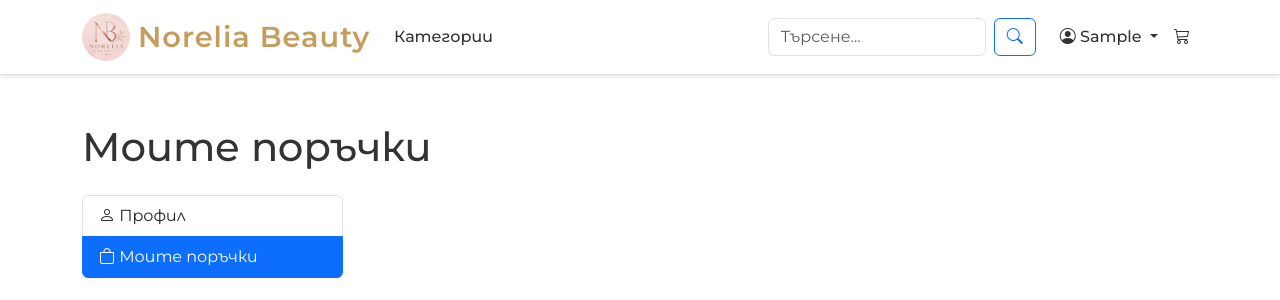
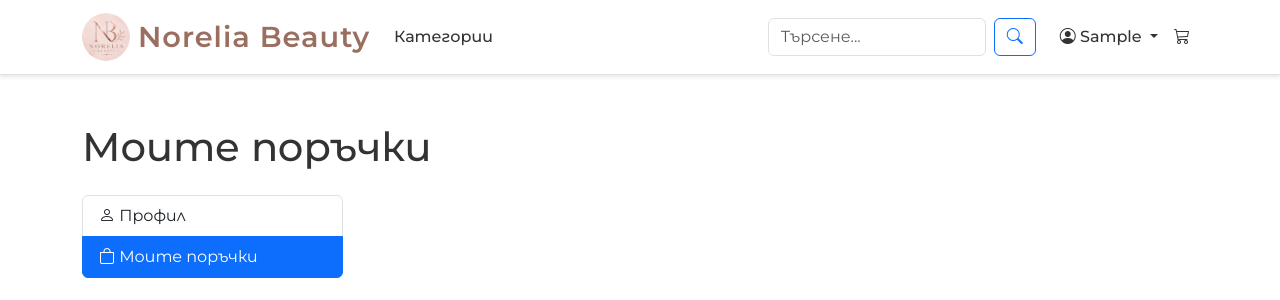
Before and after one commit to mymriffer-eng/norelia, a Django app: page /accounts/orders/ in a window 1280 px wide. Shown: the top 300 px of the page. Run offline with Django 5.2, Linux system fonts and the light colour scheme; the visitor is signed in with stand-in values (Sample User, id 1); data that the repository does not hold is empty; parts of the project's set-up code (start-up, migrations or seed data) failed here and were passed over.

Commit message:
Header brand text in rose gold

```diff
--- a/static/css/main.css
+++ b/static/css/main.css
@@ -26,6 +26,11 @@ body {
     font-weight: 600;
     color: var(--primary-color);
     letter-spacing: 1px;
+}
+
+/* Header brand: rose gold, matching the logo lettering */
+.navbar .brand-name {
+    color: #9B6F60;
 }
 
 /* Navbar */
```
